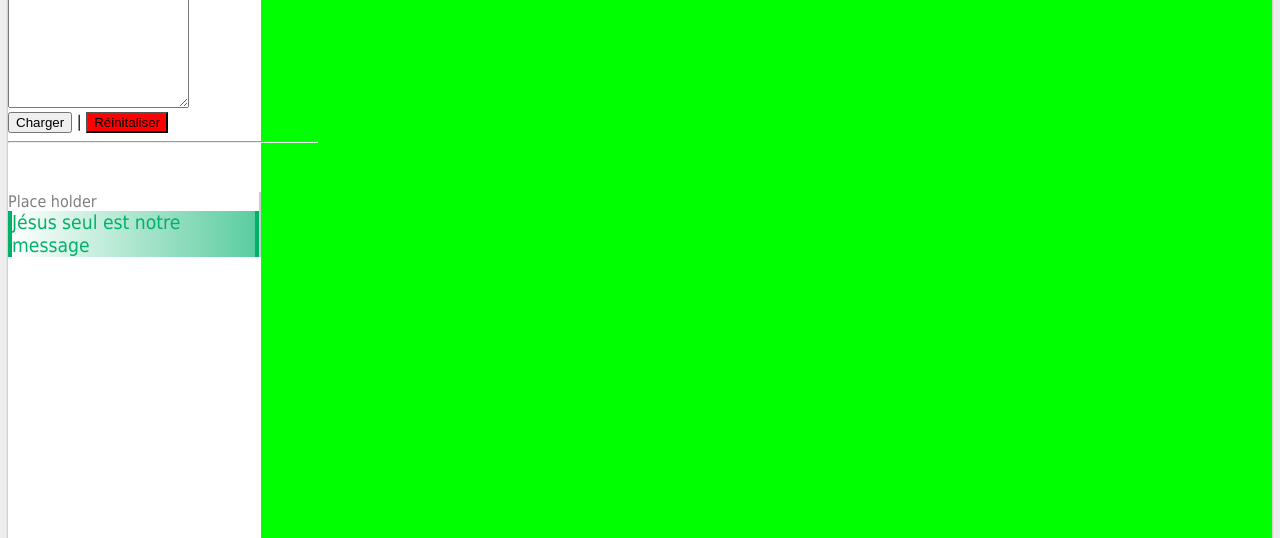
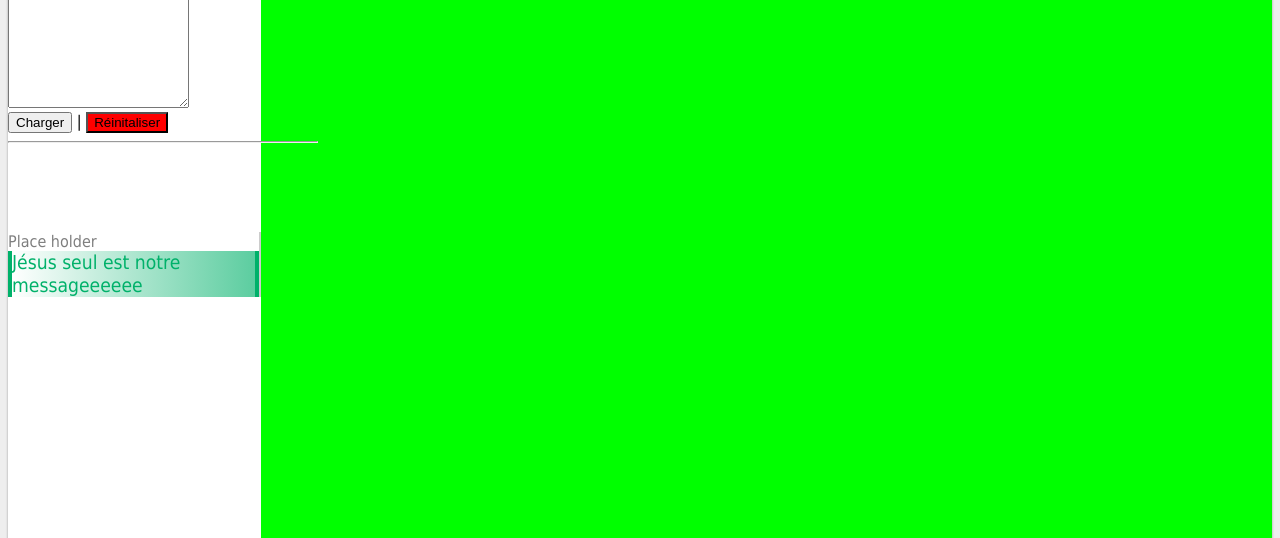
Before and after one commit to carlosognak/MVCP-FR-Lyrics, a plain HTML site: page src/index.html in a window 1280 px wide. Shown: the part 76-614 px from the top of the page. Drawn offline with Linux system fonts and the light colour scheme.

Commit message:
Mise à jours du fichier CSS

```diff
--- a/src/index.html
+++ b/src/index.html
@@ -23,9 +23,9 @@
         <button onclick='if (window.confirm("Voulez-vous vraiment REINITILISER ?")) { window.location.reload(true); }' style="background-color: #f00;">Réinitaliser</button>
         <!-- <input type="submit" value="charger"/>
         </form> -->
-        <hr /><br />
+        <hr />
       </div>
-      <ul class="list" id="list" style="margin-top:260px;">
+      <ul class="list" id="list" style="margin-top:300px;">
         <li class="item">
           <input type="radio" id="page-1" name="basic_carousel" checked="checked" />
           <label class="label_testimonial" for="page-1"> Place holder</label>
@@ -38,7 +38,7 @@
         </li>
         <li class="item">
           <input type="radio" id="page-2" name="basic_carousel" checked="checked" />
-          <label class="label_testimonial" for="page-2" title="Jésus seul est notre message">Jésus seul est notre message</label>
+          <label class="label_testimonial" for="page-2" title="Jésus seul est notre message">Jésus seul est notre messageeeeee</label>
           <div class="content-test content_testimonial">
             <h1>Jésus seul est notre message</h1>
           </div>
--- a/src/index.js
+++ b/src/index.js
@@ -1,4 +1,5 @@
 // Makeshift carousel function that gets invoked with the Index to start it off, then the callback increments the index to recursively invoke the same function. Works even in IE11!
+
 var testimonialItems = document.querySelectorAll(".item label");
 var timer;
 function cycleTestimonials(index) {
@@ -53,7 +54,9 @@ function cycleTestimonials(index) {
 //cycleTestimonials(0);
 
 // Code à exécuter quand le formulaire de chargement de lyrics est exécuté
+
 function charger_lyrics() {
+
   var texte = document.getElementById("lyrics").value;
 
   var my_random_id = Math.random();
@@ -86,4 +89,5 @@ function charger_lyrics() {
   ul.appendChild(li);
 
   return false;
+
 }
```
Also changed, not shown: src/index.css (+22 -22 lines), src/users.json (added, +12 -0 lines).
